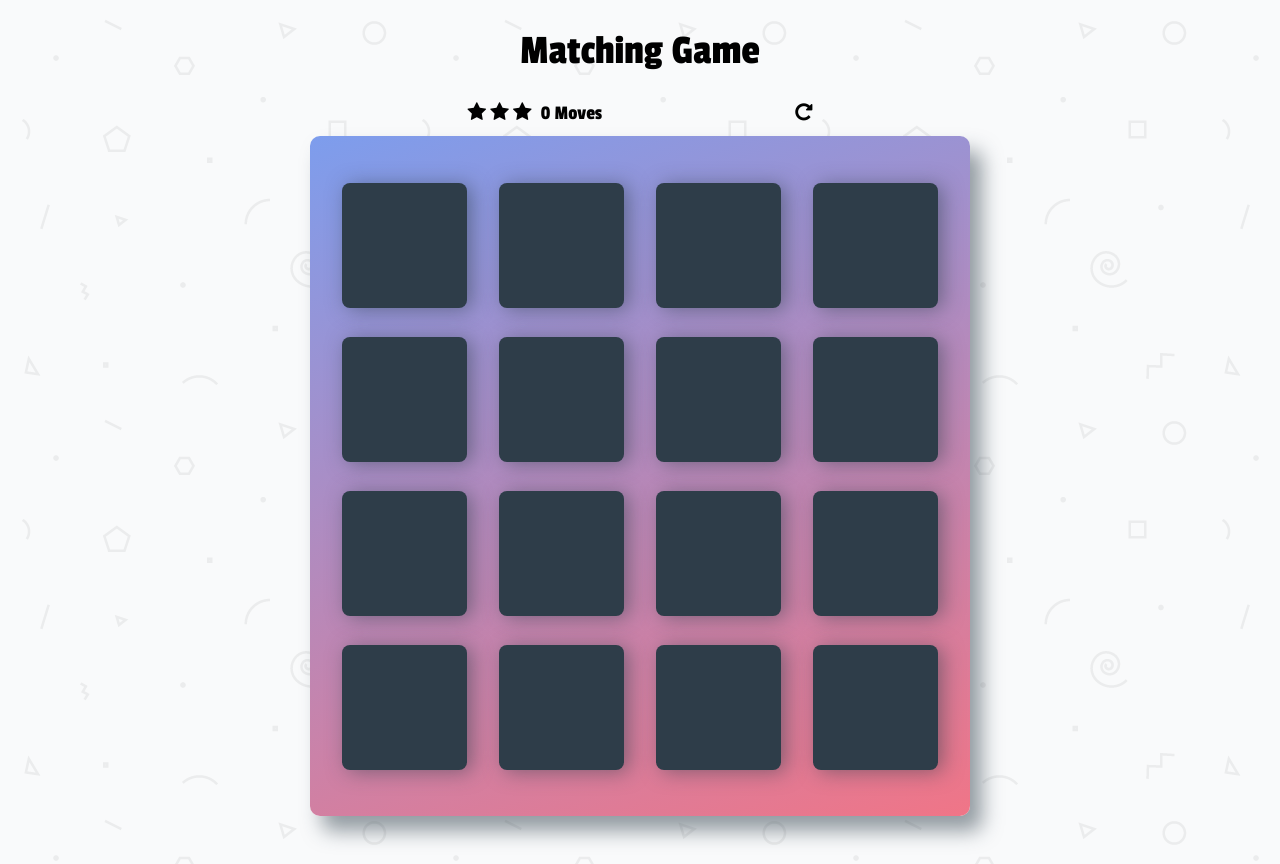
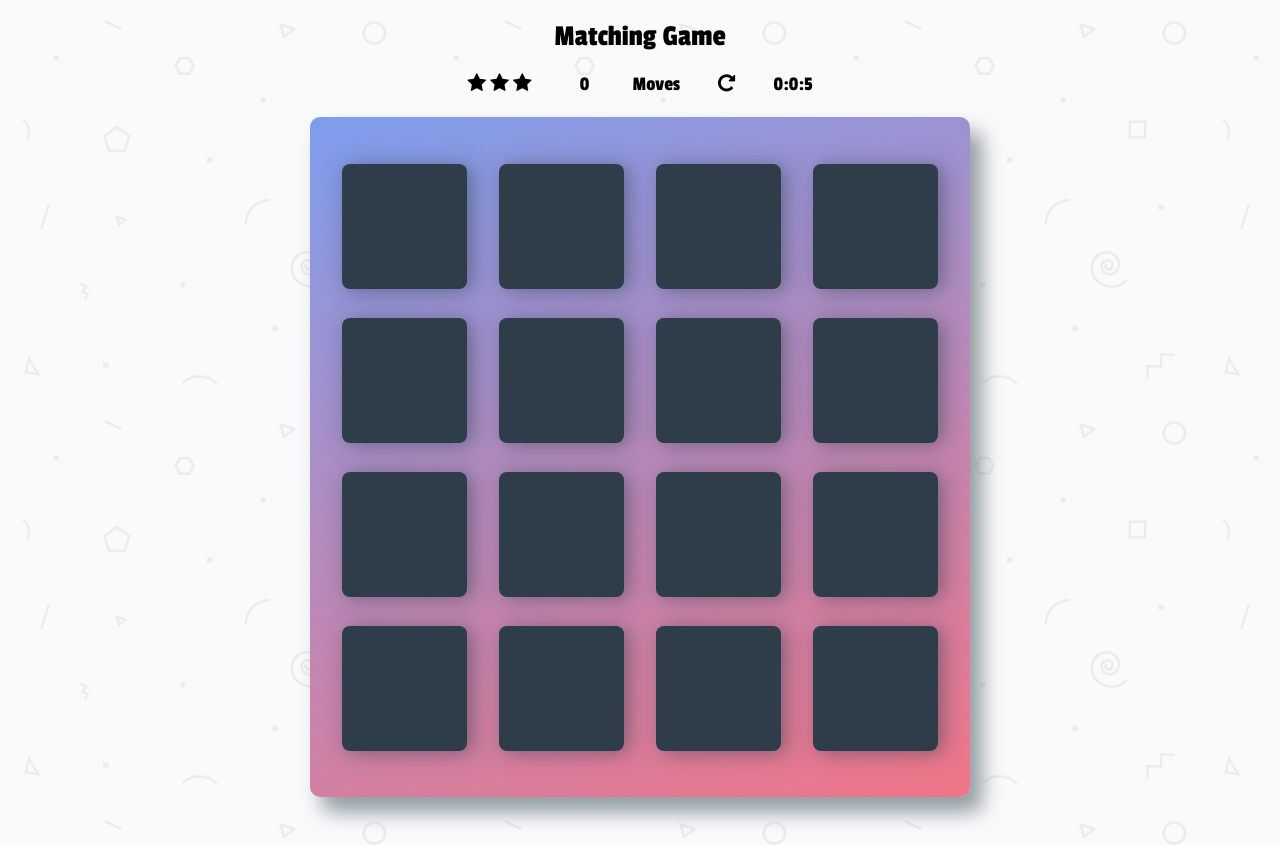
Before and after one commit to jameijenda/memoryProject, a plain HTML site: page index.html in a window 1280 px wide. Drawn offline with nearby package versions, Linux system fonts and the light colour scheme; a web font is replaced by a local one.

Commit message:
Timer needs to be Fixed.

```diff
--- a/css/app.css
+++ b/css/app.css
@@ -30,7 +30,7 @@ body {
 
 h1 {
     font-family: 'Passion One', cursive;
-    font-size: 42px;
+    font-size: 30px;
     font-weight: 100;
 }
 
@@ -89,7 +89,8 @@ h1 {
  */
 
 .score-panel {
-    text-align: left;
+    display: flex;
+    justify-content: space-between;
     width: 345px;
     margin-bottom: 10px;
     margin-bottom: 12px;
@@ -103,12 +104,20 @@ h1 {
     margin: 0 5px 0 0;
 }
 
+.score-panel .moves {
+    margin: 0px 5px 10px;
+}
+
 .score-panel .stars li {
     list-style: none;
     display: inline-block;
 }
 
 .score-panel .restart {
-    float: right;
     cursor: pointer;
+    /*margin-left: 20px;*/
 }
+
+.score-panel .timer {
+    justify-content: flex-end;
+}
--- a/index.html
+++ b/index.html
@@ -9,6 +9,9 @@
     <link rel="stylesheet" href="css/app.css">
     <link href="https://fonts.googleapis.com/css?family=Passion+One" rel="stylesheet">
     <script src="https://ajax.googleapis.com/ajax/libs/jquery/3.2.1/jquery.min.js"></script>
+    <script src="js/timer.js"></script>
+
+
 </head>
 <body>
 
@@ -29,6 +32,8 @@
             <div class="restart">
         		<i class="fa fa-repeat"></i>
         	</div>
+            <div id="timer">:</div>
+            <!--div id ="stop_timer" onclick="clearInterval(timerVar)">Stop time</div-->
         </section>
 
         <ul class="deck">
@@ -84,5 +89,7 @@
     </div>
 
     <script src="js/app.js"></script>
+
+
 </body>
 </html>
--- a/js/app.js
+++ b/js/app.js
@@ -1,6 +1,5 @@
 
  // Variables
-
 var cards = $(".card i");
 var cardsList = $(".deck li");
 var shuffleButton = $(".fa.fa-repeat");
@@ -10,9 +9,18 @@ var moves = $(".moves");
 var restartMoves = moves.text(0);
 var tilesFlipped = 0;
 var stars = 0;
+var clicks = 0;
+
+
 
 
 // Functions
+
+var gameStarted = function(){
+    if (clicks==1){
+        countTimer();
+    }
+};
 
 var emptyOpenList = function(){
     openList.splice(0, openList.length);
@@ -100,10 +108,12 @@ var movesCount = function(){
 $(".deck").on("click", "li", function(){
     if($(this).hasClass("show open")){
         return false; //Prevents getting a match from clicking the same card
-    } else{
-        if (openList.length < 2) {
+    }
+    else if (openList.length < 2) {
         $(this).addClass("show open");
         openList.push(this);
+        clicks++;
+        gameStarted();
             for(var i=0; i<2; i++){
                 if(openList[i].innerHTML === openList[i+1].innerHTML){
                     addSymbol();
@@ -128,8 +138,8 @@ $(".deck").on("click", "li", function(){
                 }
             }
     }
-    }
 });
+
 
 
 // Win //
@@ -160,6 +170,8 @@ shuffleButton.click(function(){
 
 
 
+
+
 /*
  * set up the event listener for a card. If a card is clicked:
  *  - display the card's symbol (put this functionality in another function that you call from this one)
--- /dev/null
+++ b/js/timer.js
@@ -0,0 +1,29 @@
+/* Taken from: https://stackoverflow.com/questions/5517597/plain-count-up-timer-in-javascript */
+
+
+/*  var sec = 0;
+	function pad ( val ) { return val > 9 ? val : "0" + val; }
+    var timer = function(){setInterval( function(){
+        $("#seconds").html(pad(++sec%60));
+        $("#minutes").html(pad(parseInt(sec/60,10)));
+    }, 1000);
+};*/
+
+
+
+
+////// Probar con este!!!  //////
+
+/*<div id="timer"></div>
+<div id ="stop_timer" onclick="clearInterval(timerVar)">Stop time</div>*/
+
+var timerVar = setInterval(countTimer, 1000);
+var totalSeconds = 0;
+function countTimer() {
+   ++totalSeconds;
+   var hour = Math.floor(totalSeconds /3600);
+   var minute = Math.floor((totalSeconds - hour*3600)/60);
+   var seconds = totalSeconds - (hour*3600 + minute*60);
+
+   document.getElementById("timer").innerHTML = hour + ":" + minute + ":" + seconds;
+}
```
Lines whose indentation alone changed are shown as unchanged.
